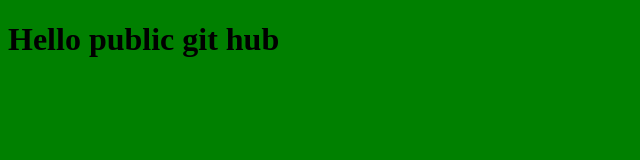
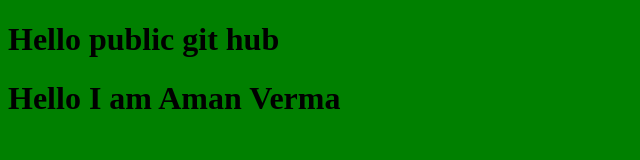
Before and after one commit to amanvermakumar/VisualGitHub, a plain HTML site: page index.html in a window 1280 px wide. Shown: the whole page, without its empty margins (0-640 px from the left). Drawn offline with Linux system fonts and the light colour scheme.

Commit message:
first branch

```diff
--- a/index.html
+++ b/index.html
@@ -8,5 +8,6 @@
 </head>
 <body>
     <h1>Hello public git hub</h1>
+    <h1>Hello I am Aman Verma</h1>
 </body>
 </html>
```
